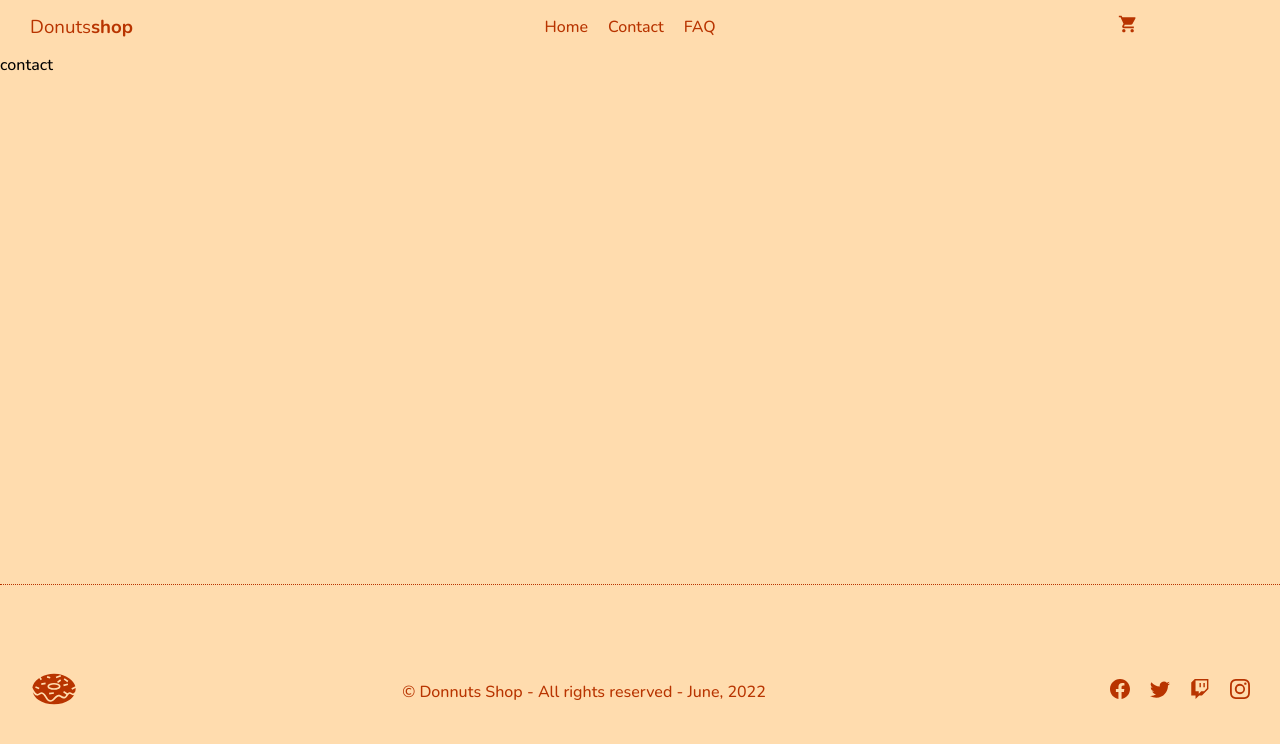
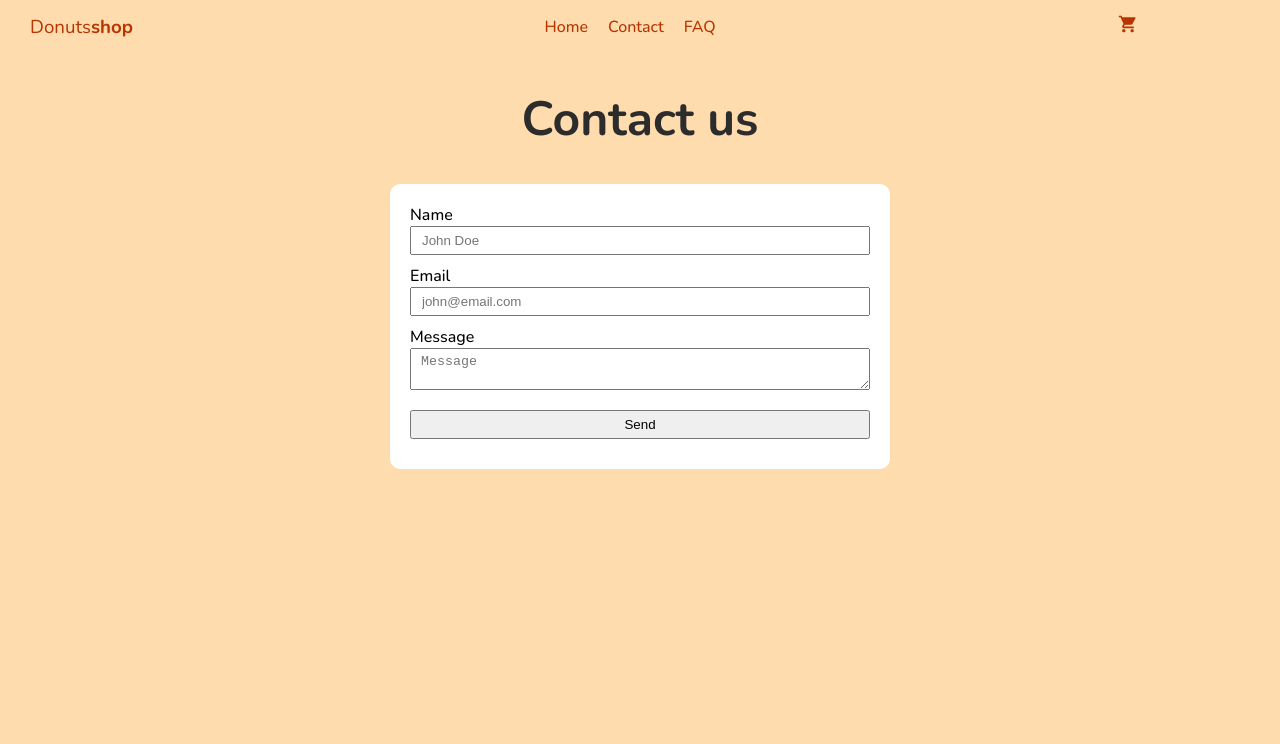
Before and after one commit to ventura01/donnuts, a Next.js app: page /contact in a window 1280 px wide. Shown: the top 744 px of the page. Built offline with nearby package versions, Linux system fonts and the light colour scheme.

Commit message:
Contact/Form added

```diff
--- a/components/Footer.jsx
+++ b/components/Footer.jsx
@@ -34,8 +34,7 @@ const Footer = () => {
           </div>
           <div className={styles.center}>
             <p className={styles.text}>
-              &copy; Donnuts Shop - All rights reserved - {months[month]},{" "}
-              {year}
+              &copy; Donuts Shop - All rights reserved - {months[month]}, {year}
             </p>
             {/*<ul className={styles.itemsList}>
               <li className={styles.listItem}>{year}</li>
--- a/components/Layout.jsx
+++ b/components/Layout.jsx
@@ -18,7 +18,7 @@ const Layout = ({ children, title, description }) => {
       </Head>
       <Navbar />
       <main className={styles.container}>{children}</main>
-      <Footer />
+      {/*<Footer />*/}
     </div>
   );
 };
--- a/components/ProductList.jsx
+++ b/components/ProductList.jsx
@@ -5,7 +5,7 @@ import ProductCard from "./ProductCard";
 const ProductList = ({ productList }) => {
   return (
     <div className={styles.container}>
-      <h1 className={styles.title}>The best donnuts in the world!</h1>
+      <h1 className={styles.title}>The best donuts in the world!</h1>
       <p className={styles.desc}>
         Lorem ipsum dolor sit amet consectetur adipisicing elit. Quam, vel
         obcaecati? Unde dolorem explicabo excepturi, aliquid tempore rerum,
--- a/package.json
+++ b/package.json
@@ -9,6 +9,7 @@
     "lint": "next lint"
   },
   "dependencies": {
+    "@emailjs/browser": "^3.6.2",
     "@reduxjs/toolkit": "^1.8.1",
     "axios": "^0.27.2",
     "cookie": "^0.5.0",
--- a/pages/contact.jsx
+++ b/pages/contact.jsx
@@ -1,11 +1,62 @@
-import React from "react";
+import React, { useRef } from "react";
+import emailjs from "@emailjs/browser";
 import styles from "../styles/Contact.module.css";
 import Layout from "../components/Layout";
 
 const contact = () => {
+  // eslint-disable-next-line react-hooks/rules-of-hooks
+  const form = useRef();
+  const sendEmail = (e) => {
+    e.preventDefault();
+
+    emailjs
+      .sendForm(
+        "service_hv7f134",
+        "template_t69rz79",
+        form.current,
+        "bDmkSx0wAL06Z43ZT"
+      )
+      .then(
+        (result) => {
+          console.log(result.text);
+          e.target.reset();
+        },
+        (error) => {
+          console.log(error.text);
+        }
+      );
+  };
+
   return (
     <Layout title="Contact" description="Contact page.">
-      <div className={styles.container}>contact</div>
+      <div className={styles.container}>
+        <h1 className={styles.title}>Contact us</h1>
+        <div className={styles.wrapper}>
+          <form className={styles.form} ref={form} onSubmit={sendEmail}>
+            <label className={styles.label}>Name</label>
+            <input
+              placeholder="John Doe"
+              className={styles.input}
+              type="text"
+              name="user_name"
+            />
+            <label className={styles.label}>Email</label>
+            <input
+              placeholder="john@email.com"
+              className={styles.input}
+              type="email"
+              name="user_email"
+            />
+            <label className={styles.label}>Message</label>
+            <textarea
+              className={styles.textarea}
+              placeholder="Message"
+              name="message"
+            />
+            <input className={styles.input} type="submit" value="Send" />
+          </form>
+        </div>
+      </div>
     </Layout>
   );
 };
--- a/pages/index.jsx
+++ b/pages/index.jsx
@@ -14,14 +14,14 @@ export default function Home({ productList, admin }) {
   const [close, setClose] = useState(true);
   // console.log(productList);
   return (
-    <Layout title="Home" description="The best donnuts shop in town.">
+    <Layout title="Home" description="The best donuts shop in town.">
       {/*<Header />*/}
       <Slider />
       {admin && <AddButton setClose={setClose} />}
       <div className={styles.container}>
         <ProductList productList={productList} />
-        </div>
-        {!close && <Add setClose={setClose} />}
+      </div>
+      {!close && <Add setClose={setClose} />}
     </Layout>
   );
 }
--- a/styles/Contact.module.css
+++ b/styles/Contact.module.css
@@ -1 +1,38 @@
-.container{}
+.container{
+    display: flex;
+    justify-content: center;
+    align-items: center;
+    flex-direction: column;
+}
+.wrapper {
+    margin: 0 auto;
+    width: 500px;
+    background: #fff;
+    padding: 20px;
+    border-radius: 10px;
+    -webkit-border-radius: 10px;
+    -moz-border-radius: 10px;
+    -ms-border-radius: 10px;
+    -o-border-radius: 10px;
+}
+.title{
+    font-size: 48px;
+    font-weight: 700;
+    text-align: center;
+    color: rgb(44, 44, 44);
+}
+.input, .textarea, .lable{
+    width: 100%;
+    display: block;
+}
+.label{
+    margin-bottom: 10px;
+}
+.input{
+    margin-bottom: 10px;
+    padding: 5px 10px;
+}
+.textarea{
+    margin-bottom: 20px;
+    padding: 5px 10px;
+}
--- a/styles/Navbar.module.css
+++ b/styles/Navbar.module.css
@@ -70,4 +70,7 @@
     .item:nth-child(2){
         display: none;
     }
+    .logoText{
+        margin-left: 40px;
+    }
 }
--- a/styles/ProductCard.module.css
+++ b/styles/ProductCard.module.css
@@ -8,6 +8,7 @@
     align-items: center;
     margin: 20px;
     border: solid 5px rgb(255, 209, 122);
+    box-shadow: rgba(100, 100, 111, 0.2) 0px 7px 9px 0px;
     border-radius: 40px;
     -webkit-border-radius: 40px;
     -moz-border-radius: 40px;
@@ -49,3 +50,8 @@
     -ms-border-radius: 5px;
     -o-border-radius: 5px;
   }
+  @media screen and (max-width: 480px) {
+    .container{
+      width: 100%;
+    }
+  }
--- a/styles/ProductList.module.css
+++ b/styles/ProductList.module.css
@@ -16,6 +16,7 @@
     color: #333;
     text-align: center;
     text-transform: uppercase;
+    font-weight: 900;
 }
 .wrapper{
     display: flex;
@@ -24,7 +25,10 @@
     width: 100%;
     flex-wrap: wrap;
 }
-@media screen and (max-width: 390px) {
+@media screen and (max-width: 480px) {
+    .desc{
+        /* width: 90%; */
+    }
     /* .wrapper{
         flex-wrap: wrap;
     }
--- a/styles/Slider.module.css
+++ b/styles/Slider.module.css
@@ -6,23 +6,34 @@
 .arrowCont{
     position: absolute;
     cursor: pointer;
-    top: 0;
+    top: 40%;
     bottom: 0;
-    margin: auto;
+    /* margin: auto; */
     z-index: 998;
 }
 .wrapper{
     width: 300vw;
     height: 100%;
     display: flex;
-    transition: all 1s ease-in-out;
-    -webkit-transition: all 1s ease-in-out;
-    -moz-transition: all 1s ease-in-out;
-    -ms-transition: all 1s ease-in-out;
-    -o-transition: all 1s ease-in-out;
+    transition: all 1.5s ease-in-out;
+    -webkit-transition: all 1.5s ease-in-out;
+    -moz-transition: all 1.5s ease-in-out;
+    -ms-transition: all 1.5s ease-in-out;
+    -o-transition: all 1.5s ease-in-out;
 }
 .imgCont{
     position: relative;
     height: 100%;
     width: 100vw;
 }
+@media  screen and (max-width: 480px) {
+    .container{
+        height: 50vh;
+    }
+    .arrowCont{
+        top: 30%;
+    }
+    /* .arrow{ */
+        /* size: 6rem; */
+    /* } */
+}
```
Also changed, not shown: components/Slider.jsx (+11 -3 lines), 2 other files (tests, documents, lock files or other folders).
